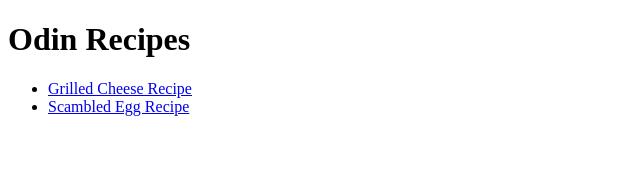
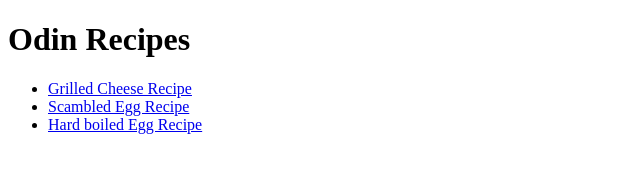
Before and after one commit to edem4963/odin-recipes, a plain HTML site: page index.html in a window 1280 px wide. Shown: the whole page, without its empty margins (0-640 px from the left). Drawn offline with Linux system fonts and the light colour scheme.

Commit message:
modify index.html

```diff
--- a/index.html
+++ b/index.html
@@ -9,6 +9,7 @@
         <ul>
             <li><a href="recipes/grilledcheese.html">Grilled Cheese Recipe</a></li>
             <li><a href="recipes/scambledegg.html">Scambled Egg Recipe</a></li>
+            <li><a href="recipes/hardboiledegg.html">Hard boiled Egg Recipe</a></li>
         </ul>
 </body>
 </html>
```
